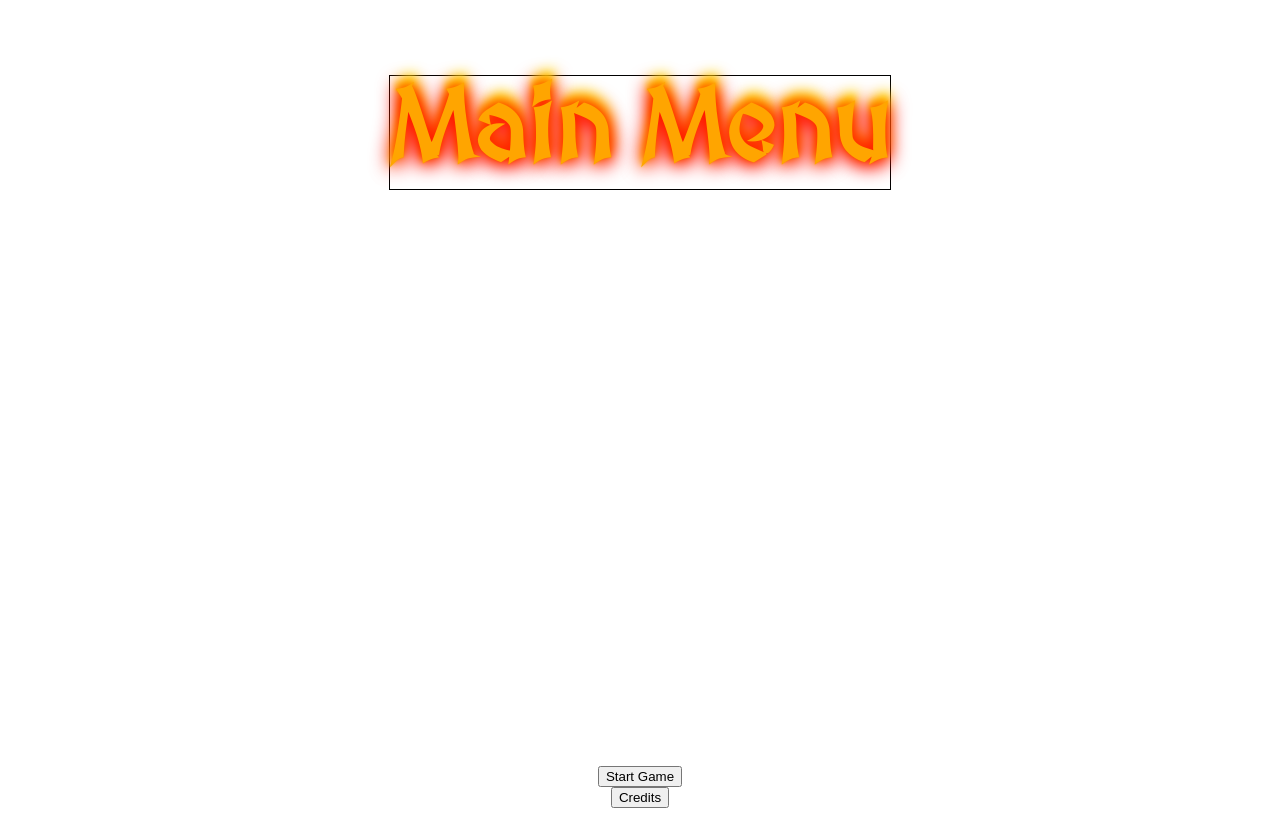
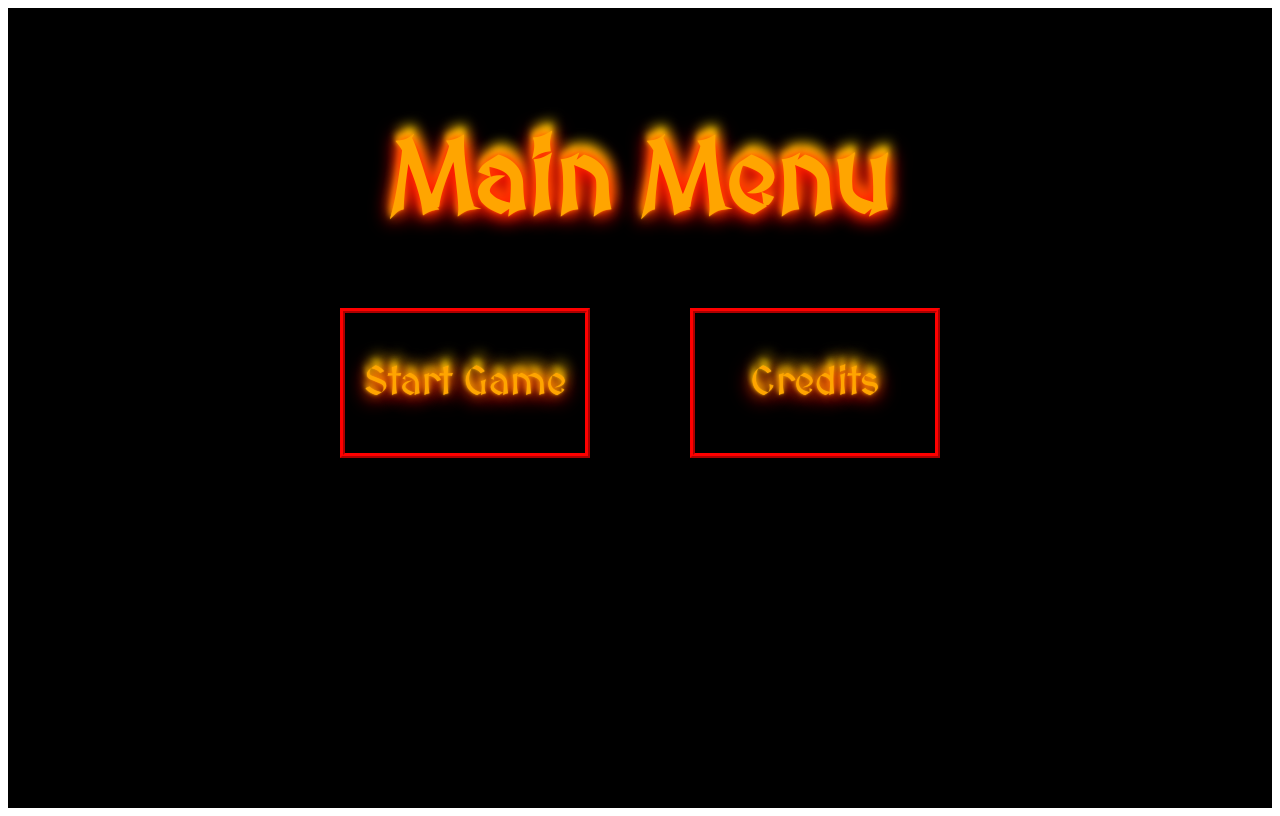
Before and after one commit to jstrohsnitter/dom-game-lab, a plain HTML site: page index.html in a window 1280 px wide. Both pictures are taken after a click on the button "ENTER". Drawn offline with Linux system fonts and the light colour scheme; a web font is replaced by a local one.

Commit message:
main menu screen styled

```diff
--- a/app.js
+++ b/app.js
@@ -29,21 +29,20 @@ titleElement.setAttribute('id', 'title')
 titleElement.innerHTML = 'Main Menu'
 mainMenuElement.appendChild(titleElement)
 
+const buttonContainerElement = document.createElement('div')
+buttonContainerElement.setAttribute ('id', 'button-container')
+mainMenuElement.appendChild(buttonContainerElement)
+console.dir(buttonContainerElement)
+
 const startGameButton = document.createElement('button')
 startGameButton.setAttribute('id', 'start-game-button')
 startGameButton.innerHTML = 'Start Game'
-mainMenuElement.appendChild(startGameButton)
+buttonContainerElement.appendChild(startGameButton)
 
 const creditsButtonElement = document.createElement('button')
 creditsButtonElement.setAttribute('id', 'credits-button')
 creditsButtonElement.innerHTML = 'Credits'
-mainMenuElement.appendChild(creditsButtonElement)
-
-// const buttonContainerElement = document.createElement('div')
-// buttonContainerElement.setAttribute ('id', 'button-container')
-// buttonContainerElement.appendChild(mainMenuElement)
-// buttonContainerElement.innerHTML = 'test'
-// console.dir(buttonContainerElement)
+buttonContainerElement.appendChild(creditsButtonElement)
 
 let showCredits = creditsButtonElement.addEventListener('click', () => {
     window.open('http://127.0.0.1:5500/credits.html')
--- a/style.css
+++ b/style.css
@@ -76,7 +76,7 @@
     flex-direction: column;
     justify-content: flex-start;
     align-items: center;
-    /* background-color: black; */
+    background-color: black;
     height: 100vh;
     font-family: "MedievalSharp", cursive;
     font-weight: 400;
@@ -86,9 +86,9 @@
 }
 
 #title {
-    border: 1px solid black;
+    /* border: 1px solid black; */
     font-size: 100px;
-    margin-bottom: auto;
+    margin-top: 120px;
     color: orange;
     text-shadow:
     0 3px 20px rgb(255, 0, 0),
@@ -98,6 +98,38 @@
     -4px -10px 10px yellow;
     animation: animate 1s infinite alternate linear;
 }
+
+#button-container{
+    /* border: 1px solid black; */
+    display: flex;
+    justify-content: space-between;
+    gap: 100px
+}
+
+#start-game-button, #credits-button {
+    height: 150px;
+    width: 250px;
+    border: 5px ridge red;
+    color: orange;
+    background: black;
+    font-family: "MedievalSharp", cursive;
+    font-size: 40px;
+    cursor: pointer;
+    text-shadow:
+    0 3px 20px rgb(255, 0, 0),
+    0 0 20px red,
+    0 0 10px orange,
+    4px -5px 6px yellow,
+    -4px -10px 10px yellow;
+    animation: animate 1s infinite alternate linear;
+}
+
+/* #credits-button {
+  height: 150px;
+  width: 250px;
+  font-family: "MedievalSharp", cursive;
+  font-size: 30px;
+} */
 
 @keyframes animate {
     0% {
```
